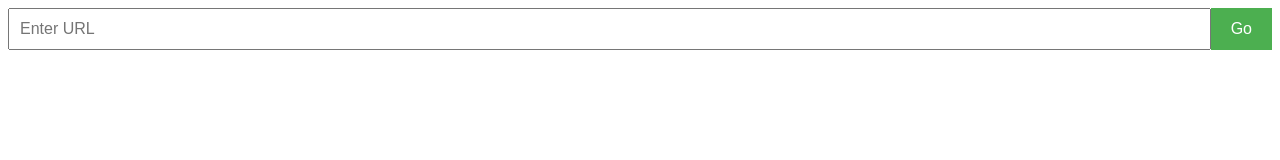
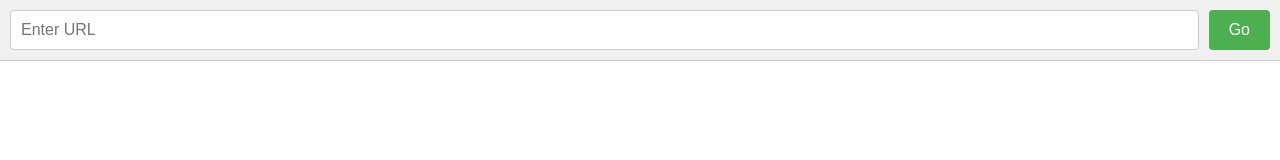
Before and after one commit to Ketu-bit-cpu/ketu.github.io, a plain HTML site: page browser.html in a window 1280 px wide. Drawn offline with Linux system fonts and the light colour scheme.

Commit message:
Update browser.html

```diff
--- a/browser.html
+++ b/browser.html
@@ -5,21 +5,24 @@
   <style>
     body {
       font-family: Arial, sans-serif;
-    }
-    #browser {
       margin: 0;
       padding: 0;
-      width: 100%;
+      display: flex;
+      flex-direction: column;
       height: 100vh;
     }
     #urlBar {
       display: flex;
-      margin-bottom: 10px;
+      padding: 10px;
+      background-color: #f0f0f0;
+      border-bottom: 1px solid #ccc;
     }
     input[type="text"] {
       flex: 1;
       padding: 10px;
       font-size: 16px;
+      border: 1px solid #ccc;
+      border-radius: 4px;
     }
     button {
       padding: 10px 20px;
@@ -27,15 +30,17 @@
       background-color: #4CAF50;
       color: white;
       border: none;
+      border-radius: 4px;
       cursor: pointer;
+      margin-left: 10px;
     }
     button:hover {
       background-color: #45a049;
     }
     iframe {
+      flex: 1;
+      border: none;
       width: 100%;
-      height: calc(100vh - 50px);
-      border: none;
     }
   </style>
 </head>
```
